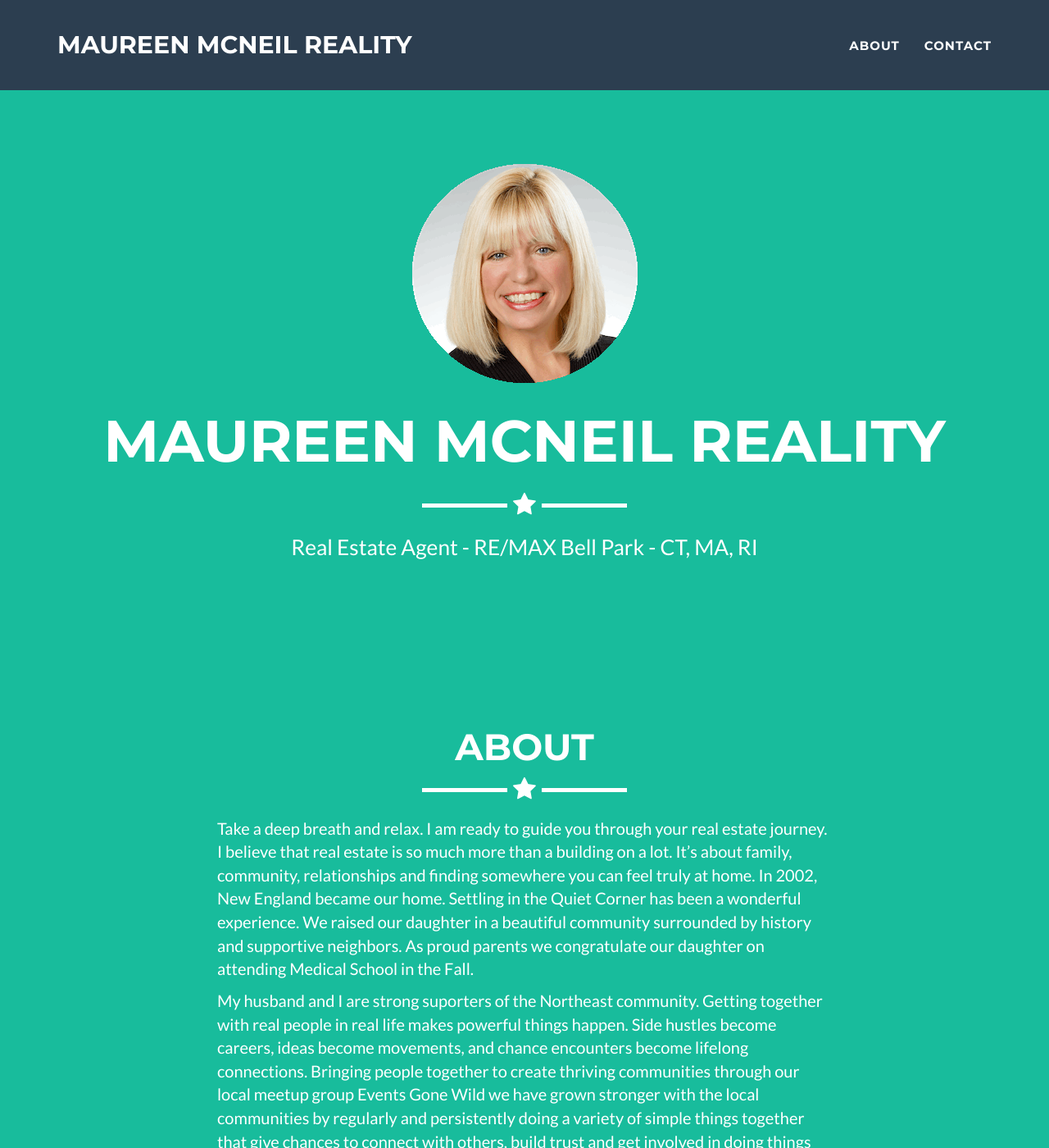
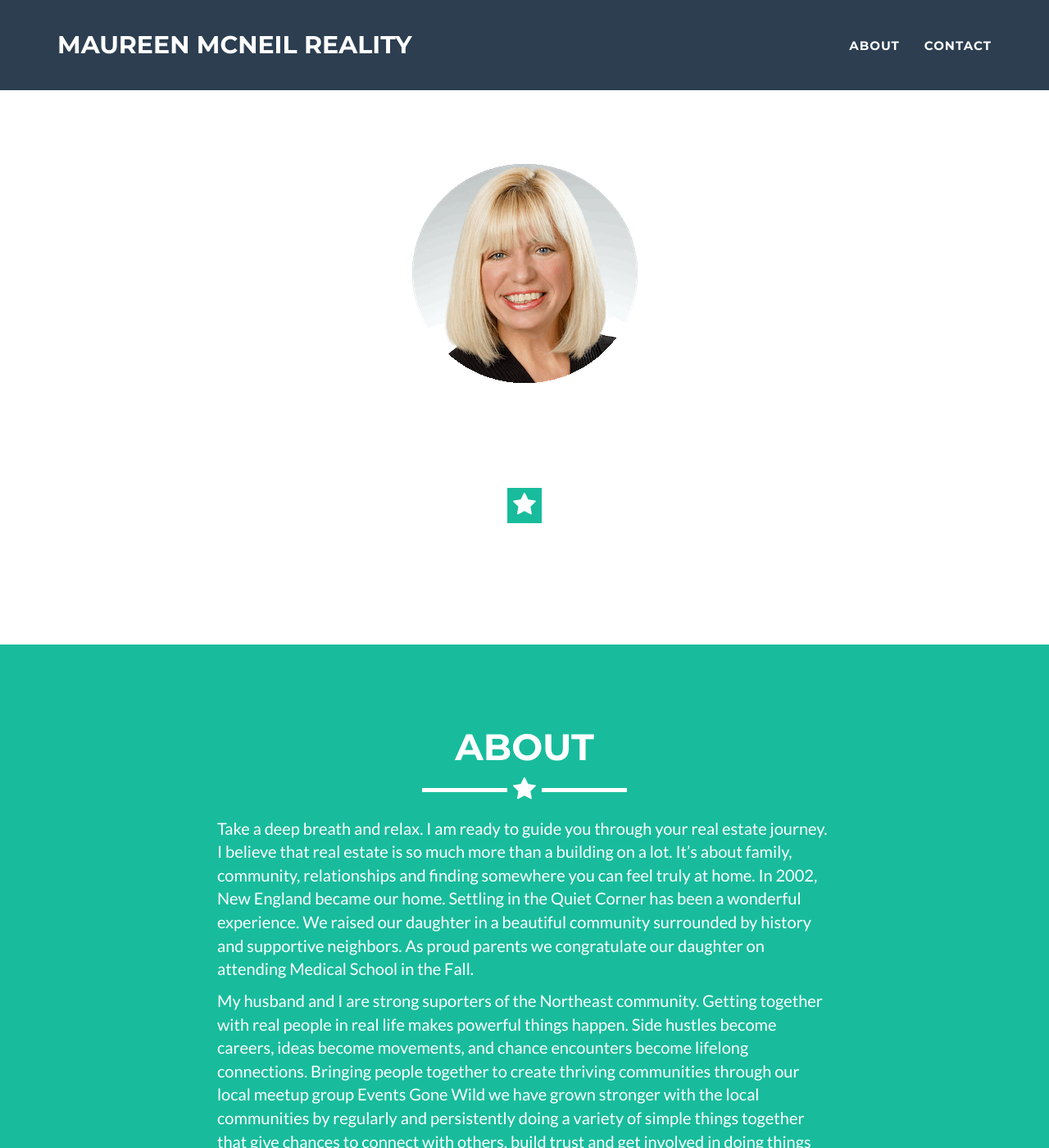
Before and after one commit to maureenmcneilreality/maureenmcneilreality, a Jekyll site: the page built from index.html, in a window 1280 px wide and 1400 px high. Shown: the whole window at 82% size. Built offline with Jekyll 4.4.1, drawn with Linux system fonts in a browser that asks for light colours.

Commit message:
Update main.css

```diff
--- a/_includes/css/main.css
+++ b/_includes/css/main.css
@@ -83,7 +83,7 @@ hr.star-primary:after {
 header {
     text-align: center;
     color: #fff;
-    background: #{{ site.color.primary }};
+    background: ##fff;
 }
 
 header .container {
```
